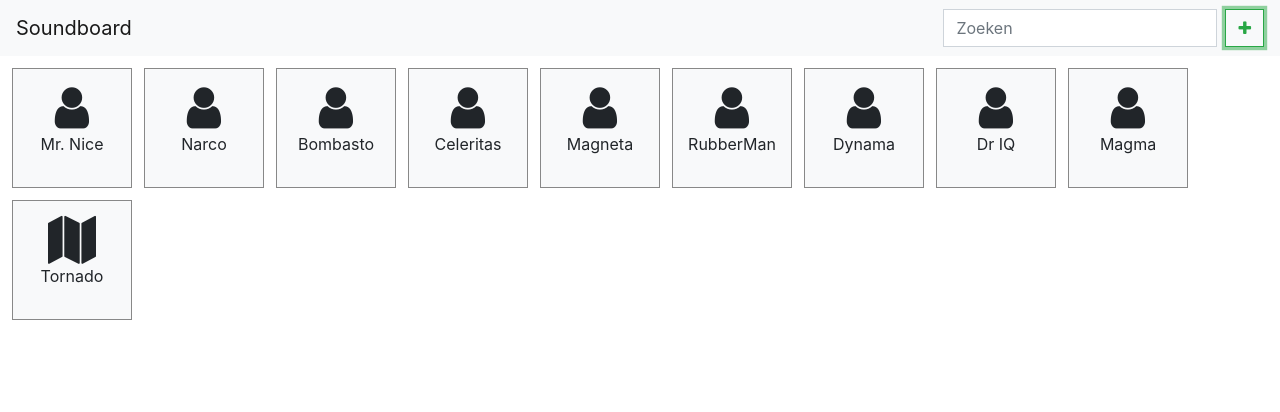
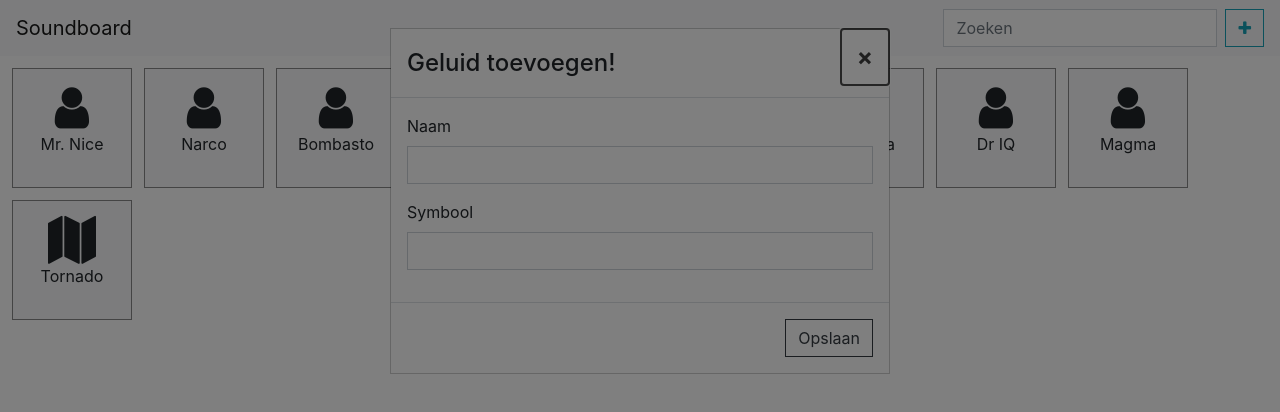
Before and after one commit to tijsmoree/soundboard, an Angular app: page / in a window 1280 px wide. Both pictures are taken after a click on the button 1244 px from the left and 28 px from the top of the page. Shown: the top 412 px of the page. Built offline with nearby package versions, Linux system fonts and the light colour scheme.

Commit message:
Started adding sound form

```diff
--- /dev/null
+++ b/src/app/add-modal/add-modal.component.html
@@ -0,0 +1,19 @@
+<div class="modal-header">
+  <h4 class="modal-title" id="modal-basic-title">Geluid toevoegen!</h4>
+  <button type="button" class="close" aria-label="Close" (click)="close()">
+    <span aria-hidden="true">&times;</span>
+  </button>
+</div>
+<div class="modal-body">
+  <div class="form-group">
+    <label for="name">Naam</label>
+    <input id="name" name="name" [(ngModel)]="sound.name" class="form-control">
+  </div>
+  <div class="form-group">
+    <label for="icon">Symbool</label>
+    <input id="icon" name="icon" [(ngModel)]="sound.icon" class="form-control">
+  </div>
+</div>
+<div class="modal-footer">
+  <button type="submit" class="btn btn-outline-dark" (click)="save()">Opslaan</button>
+</div>
--- /dev/null
+++ b/src/app/add-modal/add-modal.component.ts
@@ -0,0 +1,28 @@
+import { Component, OnInit, Input } from '@angular/core'
+
+import { NgbActiveModal } from '@ng-bootstrap/ng-bootstrap'
+import { Sound } from '../sound'
+
+@Component({
+  selector: 'app-add-modal',
+  templateUrl: './add-modal.component.html',
+  styleUrls: ['./add-modal.component.css']
+})
+
+export class AddModalComponent implements OnInit {
+
+  @Input() sound: Sound
+
+  constructor(public activeModal: NgbActiveModal) { }
+
+  ngOnInit() {
+  }
+
+  close() {
+    this.activeModal.close()
+  }
+
+  save() {
+    this.activeModal.close(this.sound)
+  }
+}
--- a/src/app/app.component.html
+++ b/src/app/app.component.html
@@ -4,7 +4,7 @@
   <div id="navbarSupportedContent">
     <div class="form-inline my-2 my-lg-0 float-right">
       <input [(ngModel)]="search" class="form-control mr-sm-2 search" type="search" placeholder="Zoeken" aria-label="Zoeken">
-      <button class="btn btn-outline-success my-2 my-sm-0"><span class="fa fa-plus"></span></button>
+      <button class="btn btn-outline-info my-2 my-sm-0" (click)="addSound()"><span class="fa fa-plus"></span></button>
     </div>
   </div>
 </nav>
--- a/src/app/app.component.ts
+++ b/src/app/app.component.ts
@@ -1,8 +1,10 @@
-import { Component } from '@angular/core';
+import { Component } from '@angular/core'
 
-//import { SoundComponent } from './sound/sound.component'
+import { NgbModal } from '@ng-bootstrap/ng-bootstrap'
+import { AddModalComponent } from './add-modal/add-modal.component'
 
 import { SOUNDS } from './temp-sounds'
+import { Sound } from './sound';
 
 @Component({
   selector: 'app-root',
@@ -10,7 +12,20 @@ import { SOUNDS } from './temp-sounds'
   styleUrls: ['./app.component.css']
 })
 export class AppComponent {
-  title = 'Soundboard';
+  title = 'Soundboard'
 
-  sounds = SOUNDS;
+  sounds = SOUNDS
+
+  constructor(private modalService: NgbModal) {}
+
+  addSound() {
+    const modalRef = this.modalService.open(AddModalComponent)
+    modalRef.componentInstance.sound = new Sound()
+
+    modalRef.result.then((result) => {
+      console.log(result)
+    }).catch((error) => {
+      console.log(error)
+    })
+  }
 }
--- a/src/app/app.module.ts
+++ b/src/app/app.module.ts
@@ -1,26 +1,32 @@
 import { NgModule } from '@angular/core';
 import { BrowserModule } from '@angular/platform-browser';
-import { FormsModule }   from '@angular/forms';
+import { FormsModule, ReactiveFormsModule }   from '@angular/forms';
 
-import {NgbModule} from '@ng-bootstrap/ng-bootstrap';
+import { NgbModule } from '@ng-bootstrap/ng-bootstrap';
 
 import { AppComponent } from './app.component';
 import { SoundComponent } from './sound/sound.component';
 import { FilterPipe } from './filter.pipe';
+import { AddModalComponent } from './add-modal/add-modal.component';
 
 @NgModule({
   declarations: [
     AppComponent,
     SoundComponent,
-    FilterPipe
+    FilterPipe,
+    AddModalComponent
   ],
   imports: [
     BrowserModule,
     NgbModule.forRoot(),
-    FormsModule
+    FormsModule,
+    ReactiveFormsModule
   ],
   providers: [],
-  bootstrap: [AppComponent]
+  bootstrap: [AppComponent],
+  entryComponents: [
+    AddModalComponent
+  ]
 })
 
 export class AppModule { }
```
Also changed, not shown: src/app/add-modal/add-modal.component.css (added), 1 other file (tests, documents, lock files or other folders).
